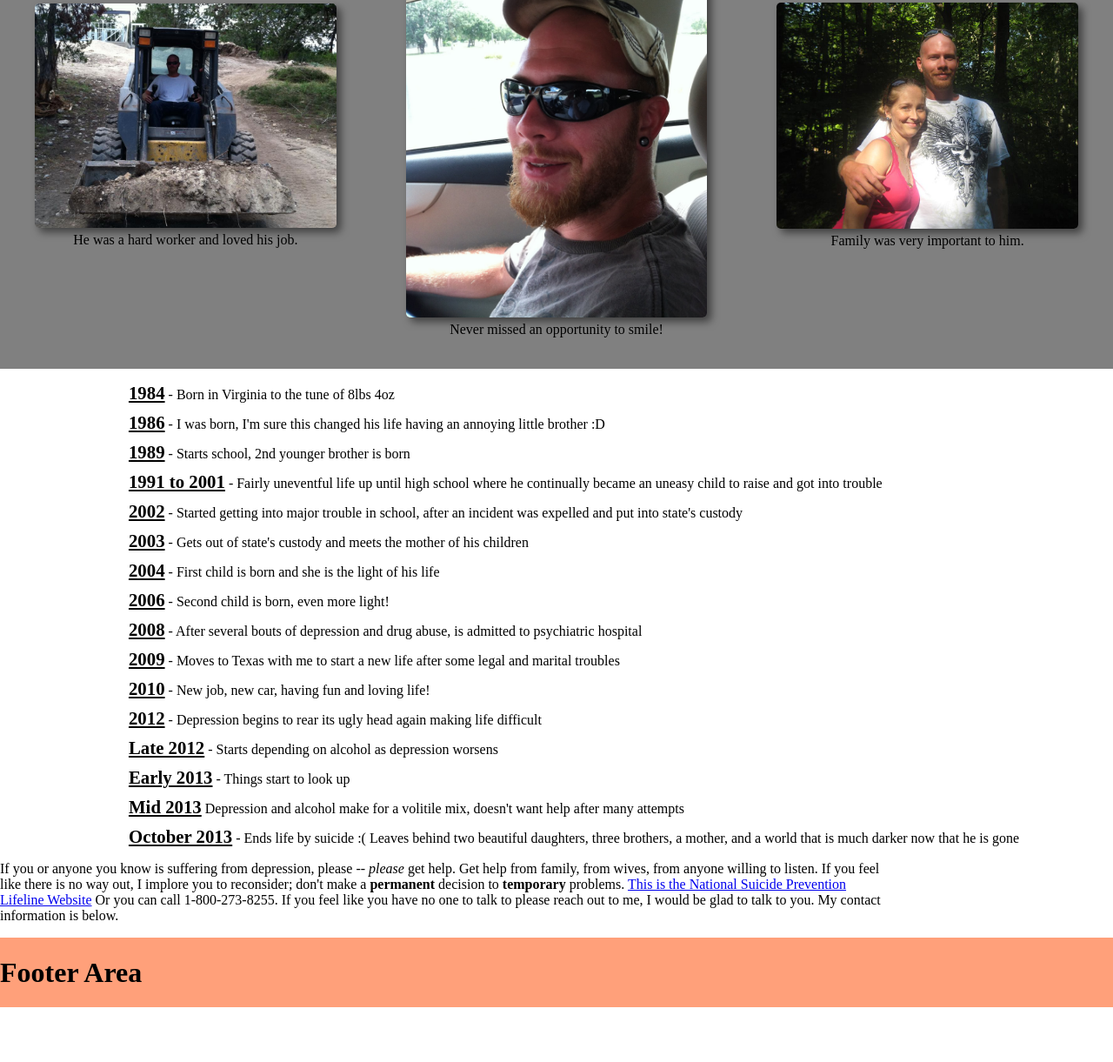
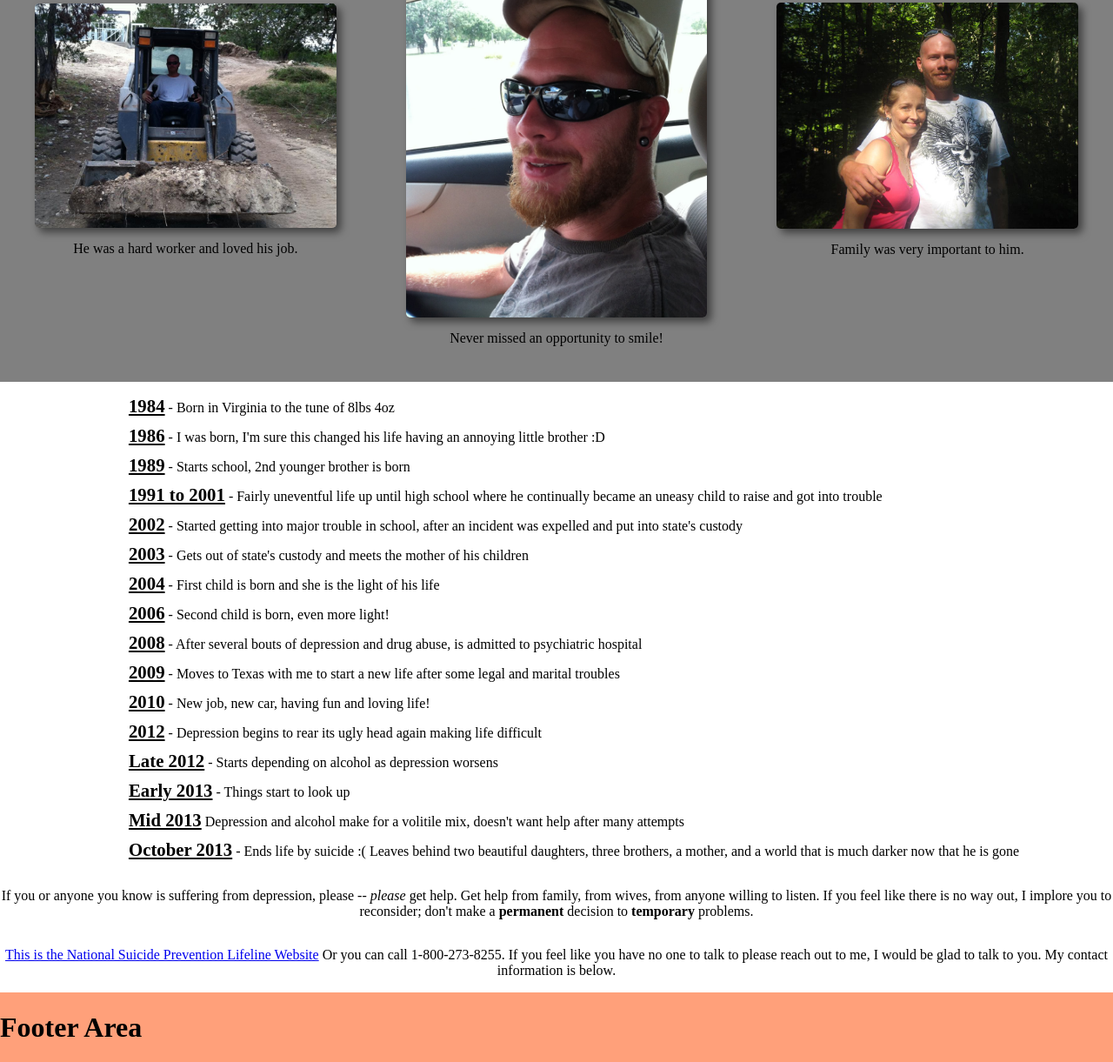
Before and after one commit to JS-goose/Projects, a plain HTML site: page freeCodeCamp Projects/tribute-page/index.html in a window 1280 px wide. Shown: the part 235-1456 px from the top of the page at 87% size. Before the commit the page ends 1393 px from the top, so only its background shows below. Drawn offline with Linux system fonts and the light colour scheme.

Commit message:
help section styling

```diff
--- a/freeCodeCamp Projects/tribute-page/css/styles.css
+++ b/freeCodeCamp Projects/tribute-page/css/styles.css
@@ -58,7 +58,8 @@ figure {
 }
 
 .figcaption {
-  padding-top: 5px;
+  margin-top: 10px;
+  padding: 5px;
   text-align: center;
 }
 
@@ -76,12 +77,16 @@ figure {
   font-size: 1.3rem;
 }
 
+#help {
+  display: grid;
+  justify-content: space-around;
+}
+
+#help p {
+text-align: center;
+}
+
 #footer {
   width: 100%;
   background: lightsalmon;
 }
-
-#help {
-  width: 80%;
-  justify-content: end;
-}
--- a/freeCodeCamp Projects/tribute-page/index.html
+++ b/freeCodeCamp Projects/tribute-page/index.html
@@ -99,7 +99,8 @@
                     help from family, from wives, from
                     anyone willing to listen. If you feel like there is no way out, I implore you to reconsider; don't
                     make a <b>permanent</b> decision
-                    to <b>temporary</b> problems. <a href="https://suicidepreventionlifeline.org/" target="_blank">This
+                    to <b>temporary</b> problems. </p>
+                <p><a href="https://suicidepreventionlifeline.org/" target="_blank">This
                         is the National Suicide Prevention Lifeline Website</a> Or you can call 1-800-273-8255.
                     If you feel like you have no one to talk to please reach out to me, I would be glad to talk to you.
                     My contact information is below.</p>
```
